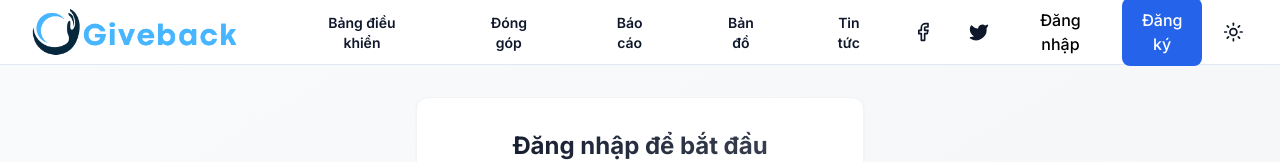
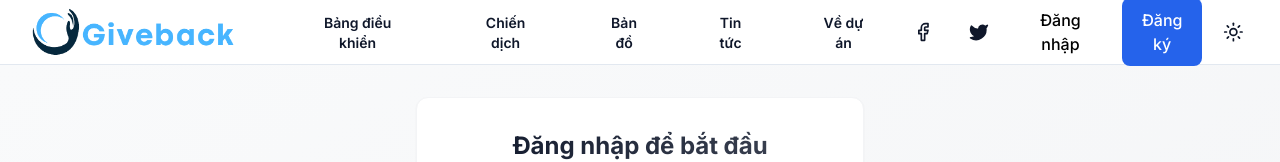
Before and after one commit to CaoQuocViet/giveback, a Next.js app: page /auth/login in a window 1280 px wide. Shown: the top 162 px of the page. Built offline with nearby package versions, Linux system fonts and the light colour scheme.

Commit message:
Refactor(nav): Update navigation structure
- Move document route to root level
- Remove redundant nav items
- Add About Project section

```diff
--- a/app/page.tsx
+++ b/app/page.tsx
@@ -21,7 +21,7 @@ export default function IndexPage() {
               "group z-10 rounded-full border border-gray-200 bg-gray-200 text-sm transition-all ease-in hover:cursor-pointer hover:bg-neutral-200 dark:border-white/5 dark:bg-neutral-900 dark:hover:bg-neutral-800"
             )}
           >
-            <a href="/news/document">
+            <a href="/document">
               <AnimatedShinyText className="z-10 inline-flex items-center justify-center px-4 py-1 text-neutral-600 transition ease-out hover:text-black hover:duration-300 hover:dark:text-black">
                 <span>😇 Hướng dẫn & Mục tiêu Dự án</span>
                 <ArrowRightIcon className="ml-1 size-3 transition-transform duration-300 ease-in-out group-hover:translate-x-0.5" />
--- a/components/site-header.tsx
+++ b/components/site-header.tsx
@@ -14,10 +14,10 @@ export function SiteHeader() {
 
   const navItems = [
     { href: "/dashboard", label: "Bảng điều khiển" },
-    { href: "/dashboard/donations", label: "Đóng góp" },
-    { href: "/dashboard/reports", label: "Báo cáo" },
+    { href: "/dashboard/campaigns", label: "Chiến dịch" },
     { href: "/heatmap", label: "Bản đồ" },
     { href: "/news", label: "Tin tức" },
+    { href: "/document", label: "Về dự án" },
   ]
 
   return (
```
Also changed, not shown: app/document/page.tsx (renamed from app/news/document/page.tsx).
